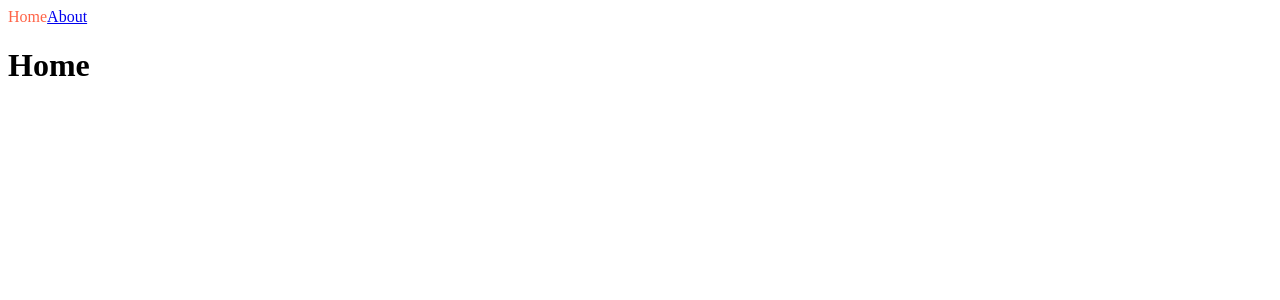
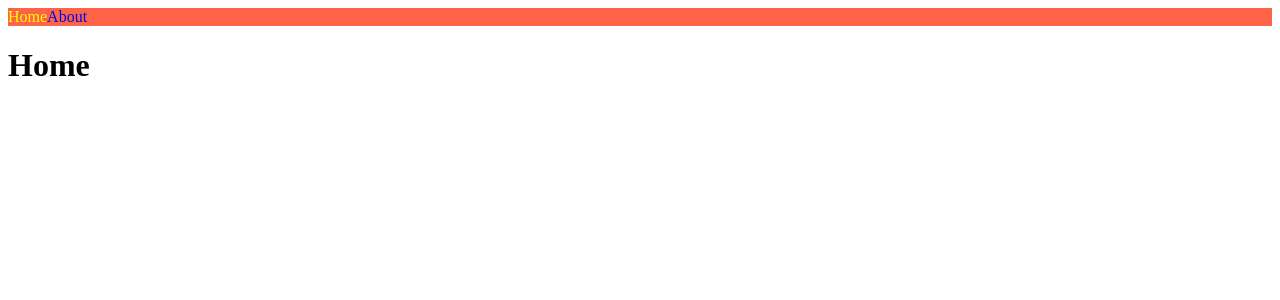
Before and after one commit to baekjungkim/nextjs-intro, a Next.js app: page / in a window 1280 px wide. Shown: the top 300 px of the page. Built offline with nearby package versions, Linux system fonts and the light colour scheme.

Commit message:
styles JSX

```diff
--- a/components/NavBar.tsx
+++ b/components/NavBar.tsx
@@ -1,28 +1,29 @@
 import Link from "next/link";
 import { useRouter } from "next/router";
 import React from "react";
-import styles from "./NavBar.module.css";
 
 const NavBar = () => {
   const router = useRouter();
-  console.log(router);
 
   return (
     <nav>
       <Link href="/">
-        <a
-          className={`${styles.link} ${
-            router.pathname === "/" ? styles.active : ""
-          }`}
-        >
-          Home
-        </a>
+        <a className={router.pathname === "/" ? "active" : ""}>Home</a>
       </Link>
       <Link href="/about">
-        <a className={router.pathname === "/about" ? styles.active : ""}>
-          About
-        </a>
+        <a className={router.pathname === "/about" ? "active" : ""}>About</a>
       </Link>
+      <style jsx>{`
+        nav {
+          background-color: tomato;
+        }
+        a {
+          text-decoration: none;
+        }
+        .active {
+          color: yellow;
+        }
+      `}</style>
     </nav>
   );
 };
```
